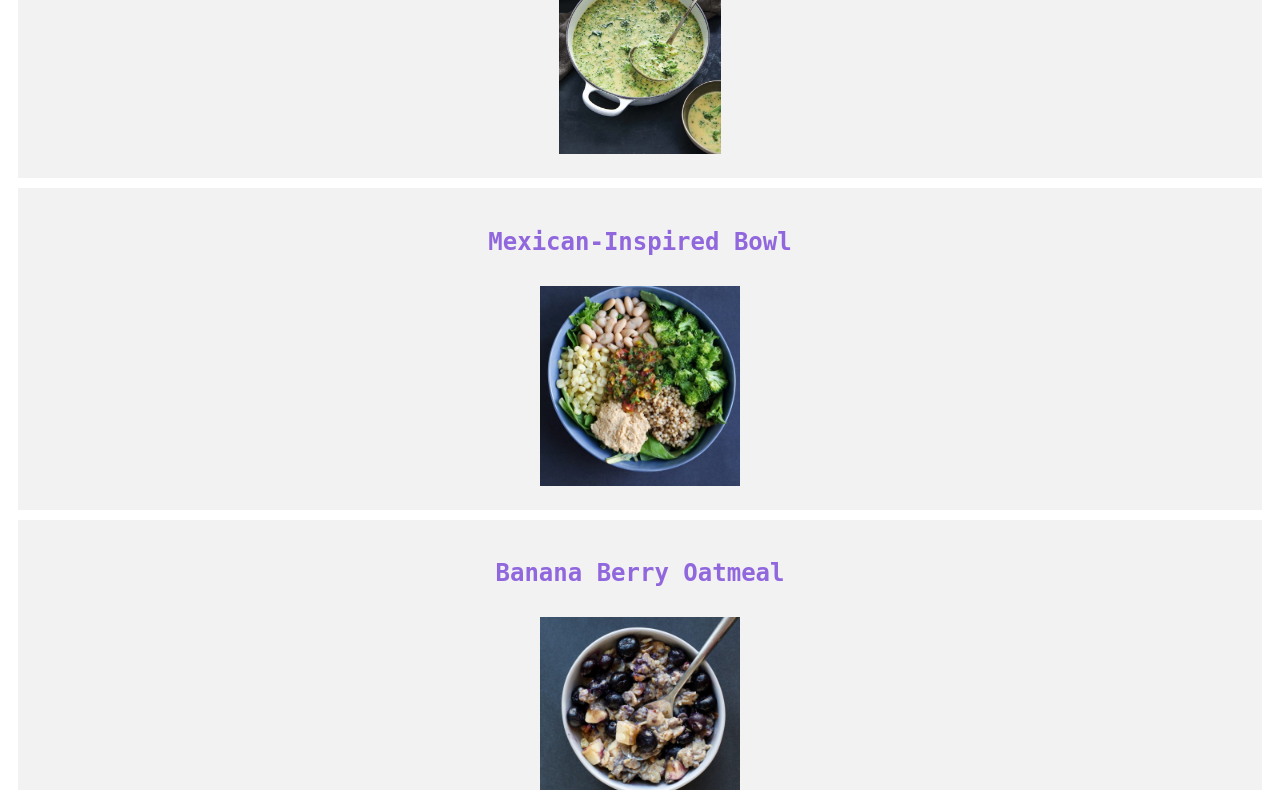
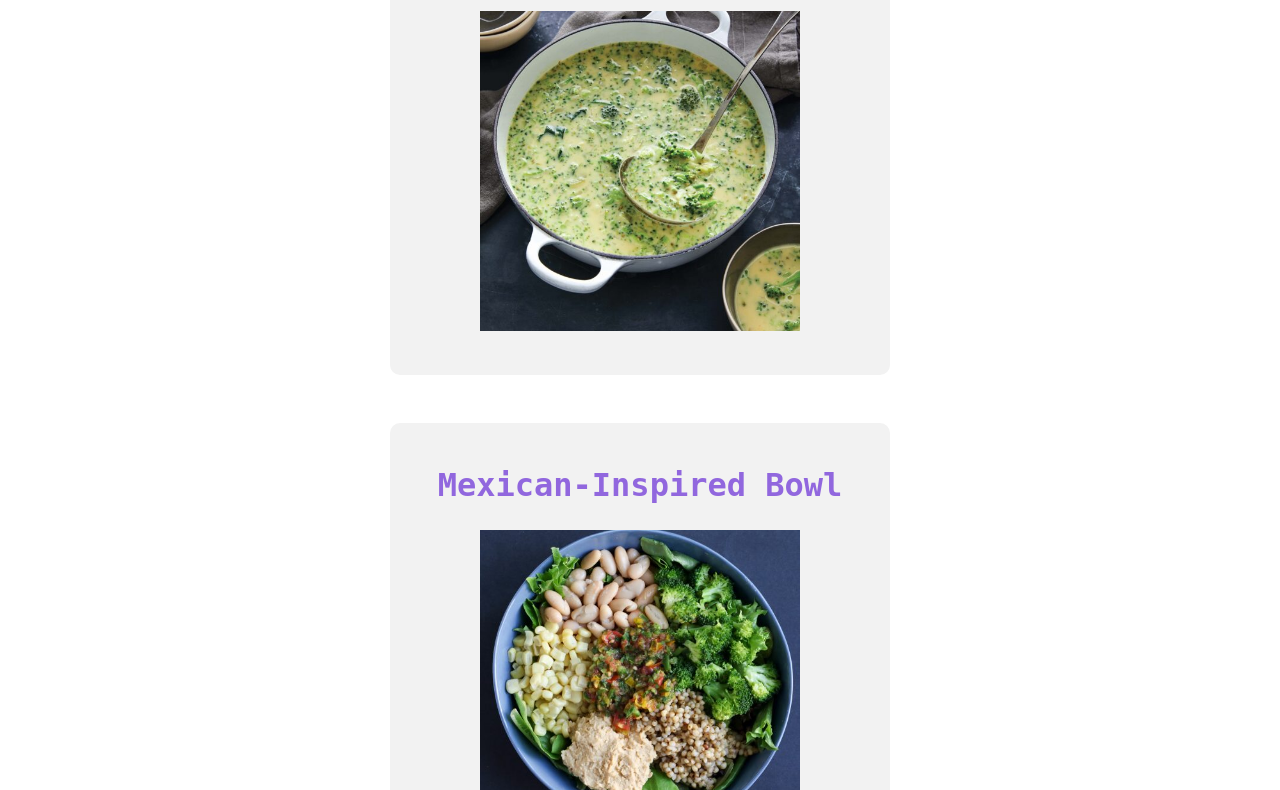
Before and after one commit to GabeLealCodes/odin-recipes, a plain HTML site: page index.html in a window 1280 px wide. Shown: the part 245-1035 px from the top of the page. Drawn offline with Linux system fonts and the light colour scheme.

Commit message:
Imrpove anchor and h2 structure and style

```diff
--- a/index.html
+++ b/index.html
@@ -9,29 +9,30 @@
 </head>
 <body>
   <h1>Odin Plant Based Recipes</h1>
-  <div class="container">
+  <div class="recipes">
     <ul>
       <li>
         <div class="box">
-          <h2><a href="recipes/cheesy-broccoli-soup.html">Cheesy Broccoli Soup</a></h2>
-
           <a href="recipes/cheesy-broccoli-soup.html">
+            <h2>Cheesy Broccoli Soup</h2>
             <img src="images/cheesy-broccoli-soup-photo-540x663.jpg" alt="Cheesy Broccoli Soup">
           </a>
         </div>
       </li>
       <li>
         <div class="box">
-          <h2>Mexican-Inspired Bowl</h2>
           <a href="recipes/mexican-inspired-bowl.html">
-            <img src="images/Mexican-Inspired-Bowl-4-500x500.jpeg" alt="Mexican-Inspired Bowl"></a>
+            <h2>Mexican-Inspired Bowl</h2>
+            <img src="images/Mexican-Inspired-Bowl-4-500x500.jpeg" alt="Mexican-Inspired Bowl">
+          </a>
         </div>
       </li>
       <li>
         <div class="box">
-          <h2>Banana Berry Oatmeal</h2>
           <a href="recipes/berry-banana-oatmeal.html">
+            <h2>Banana Berry Oatmeal</h2>
             <img src="images/berry-banan-oats-2022-5-500x500.jpeg" alt="Banana Berry Oatmeal">
+          </a>
         </div>
       </li>
     </ul>
--- a/style.css
+++ b/style.css
@@ -1,5 +1,6 @@
 * {
   font-family: 'Monospace';
+  box-sizing: border-box;
 }
 
 h1 {
@@ -10,33 +11,56 @@ h1 {
 
 }
 
+h2 {
+  font-size: 2em;
+}
 
 li {
   color: #9167de;
   font-weight: bold;
 }
 
-container {
+.recipes {
   display: flex;
-  flex-wrap: wrap;
+  flex-wrap: nowrap;
+  /* flex-wrap: wrap; */
+  justify-content: center;
+  align-items: center;
 }
 
 .box {
   background-color: #f2f2f2;
-  padding: 20px;
-  margin: 10px;
+  padding: 1em 3em 2.5em;
+  margin: 3em;
   text-align: center;
+  border-radius: 10px;
 }
 
-img {
+/* img {
   max-width: 100%;
   height: auto;
   margin-top: 10px;
   max-height: 200px; /* add this line to limit the height of the image */
+} */
+
+.box {
+  width: 300px;
+  height: 200px;
+  overflow: hidden;
 }
 
+.box img {
+  width: 20em;
+  height: 20em;
+  object-fit: cover;
+}
 ul {
   list-style: none;
   padding: 0;
   margin: 0;
 }
+
+a {
+  text-decoration: none;
+  color: inherit;
+}
```
